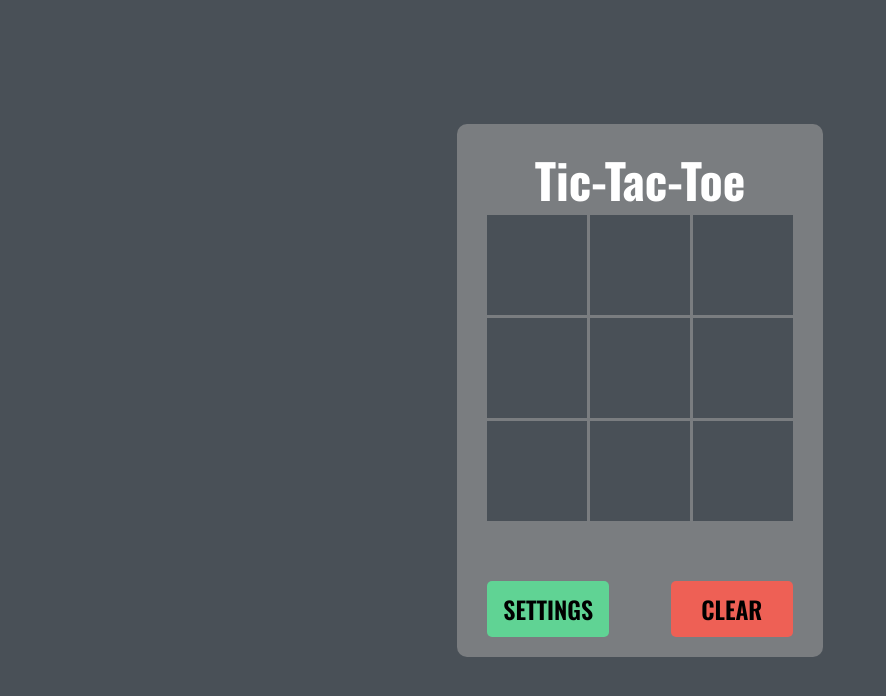
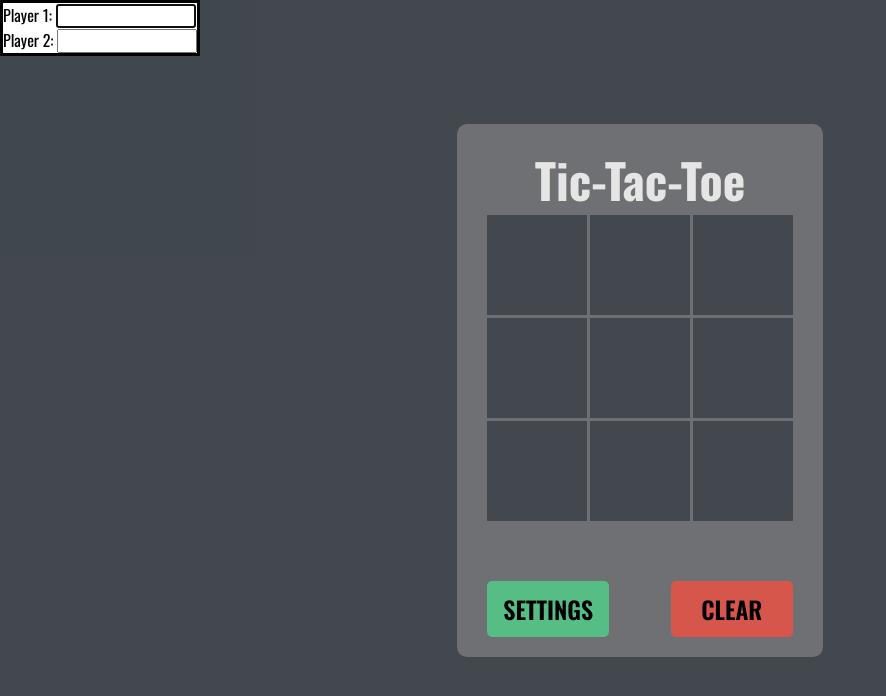
Before and after one commit to Kili196/Tic-Tac-Toe, a plain HTML site: page index.html in a window 1280 px wide. Both pictures are taken after a click on the button "SETTINGS". Shown: the whole page, without its empty margins (0-886 px from the left). Drawn offline with nearby package versions, Linux system fonts and the light colour scheme; a web font is replaced by a local one.

Commit message:
added dialog input field

```diff
--- a/index.html
+++ b/index.html
@@ -37,6 +37,15 @@
     </div>
     <div class="win-screen"></div>
 
-    <dialog class="settings_dialog"></dialog>
+    <dialog class="settings_dialog">
+      <div class="input-dialog">
+        <label for="player_1"> Player 1:</label>
+        <input type="text" name="player_1" id="" />
+      </div>
+      <div class="input-dialog">
+        <label for="player_2"> Player 2:</label>
+        <input type="text" name="player_2" id="" />
+      </div>
+    </dialog>
   </body>
 </html>
--- a/script.js
+++ b/script.js
@@ -23,7 +23,7 @@ const getDomElementsAndVariables = () => {
     const win_screen = document.getElementsByClassName("win-screen")
     const settings_button = document.getElementById("settings");
     const dialog = document.getElementsByClassName("settings_dialog");
-    return ({cells: cells, currPlayer: currPlayer, player_1, player_2, columns: columns, win_screen: win_screen, settings_button: settings_button, dialog: dialog_button})
+    return ({cells: cells, currPlayer: currPlayer, player_1, player_2, columns: columns, win_screen: win_screen, settings_button: settings_button, dialog: dialog})
 }
 
 const addCellEventListener = () => {
@@ -51,7 +51,9 @@ const addCellEventListener = () => {
 
 const settingsDialog = () => {
     const domElements = getDomElementsAndVariables();
-    console.log(domElements.dialog_button);
+    domElements.settings_button.addEventListener("click", () => {
+        domElements.dialog[0].showModal()
+    })
 }
 
 
```
